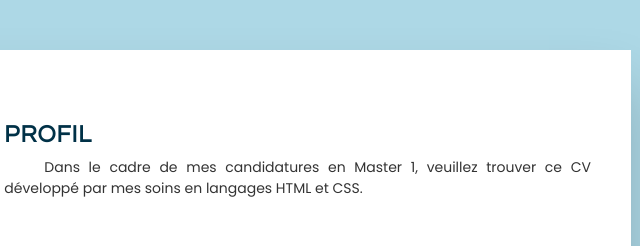
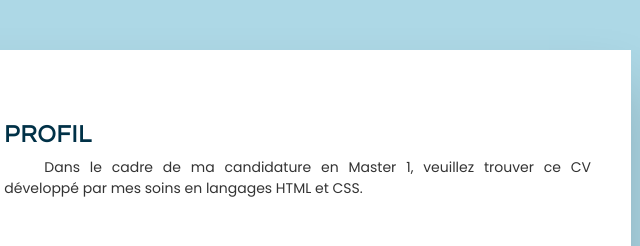
Before and after one commit to marwa-mansour-git/cv-master1, a plain HTML site: page index.html in a window 1280 px wide. Shown: the top 246 px of the page, 509-1149 px from the left. Drawn offline with Linux system fonts and the light colour scheme.

Commit message:
Update index.html

```diff
--- a/index.html
+++ b/index.html
@@ -102,7 +102,7 @@
             <div class="right_side">
               <div class="about">
                   <h2 class="title2">Profil</h2>
-                  <p>Dans le cadre de mes candidatures en Master 1, veuillez trouver ce CV développé par mes soins en langages HTML et CSS.</p>
+                  <p>Dans le cadre de ma candidature en Master 1, veuillez trouver ce CV développé par mes soins en langages HTML et CSS.</p>
                   </div>
                   <div class="about">
                     <h2 class="title2">Compétences professionnelles</h2>
```
